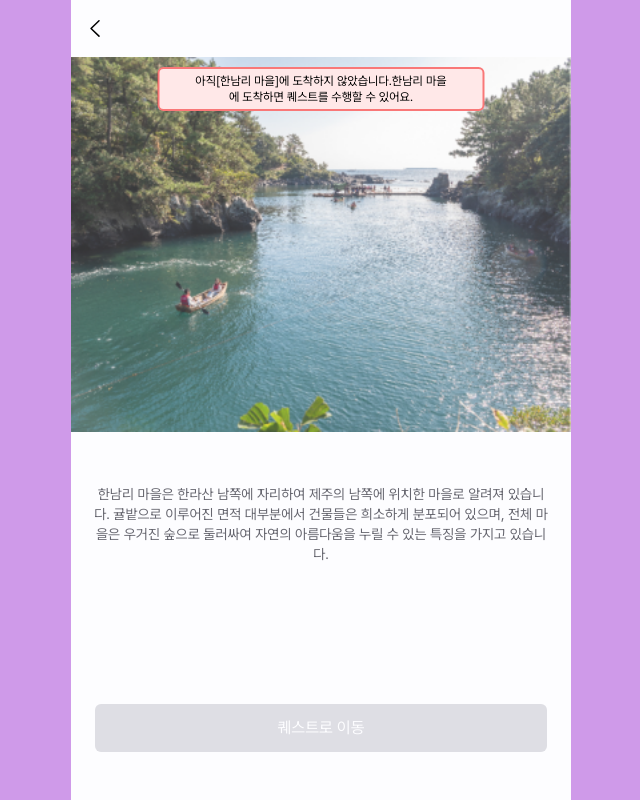
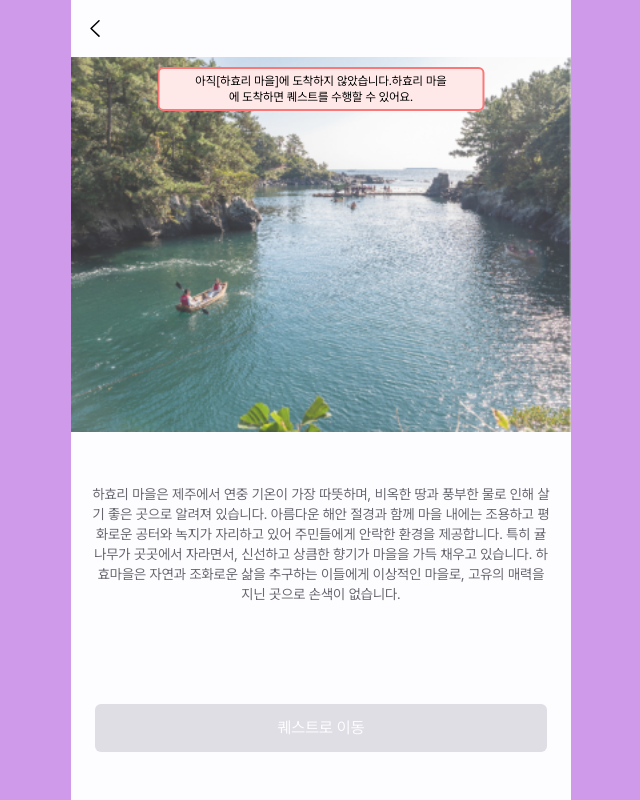
Before and after one commit to dorongee/frontend, a Next.js app in the folder frontend/: page /village/1 in a window 1280 px wide. Shown: the whole page, without its empty margins (319-959 px from the left). Built offline with nearby package versions, Linux system fonts and the light colour scheme; no server answers.

Commit message:
chore: 마을 Id 값 수정

```diff
--- a/frontend/src/app/village/[slug]/page.tsx
+++ b/frontend/src/app/village/[slug]/page.tsx
@@ -6,6 +6,7 @@ import arrowLeft from '/public/images/arrow-large-left.svg';
 import { useEffect, useState } from 'react';
 import { useRouter, useSearchParams } from 'next/navigation';
 import Loading from '../../../components/village/Loading';
+import { getUserName } from '../../util';
 
 type Props = {
   params: {
@@ -17,7 +18,7 @@ export default function VillageDetailPage({ params: { slug } }: Props) {
   const [isLoading, setIsLoading] = useState(true);
   const router = useRouter();
   const villageName = useSearchParams().get('name');
-
+  const userName = getUserName();
   useEffect(() => {
     setTimeout(() => setIsLoading(false), 3000);
   }, []);
@@ -33,7 +34,7 @@ export default function VillageDetailPage({ params: { slug } }: Props) {
         <h2 className="text-lg font-bold">{villageName}</h2>
         <div className="w-[24px]"></div>
       </div>
-      <VillageDetailContainer villageId={Number(slug)} />
+      <VillageDetailContainer villageId={Number(slug)} userName={userName} />
     </section>
   );
 }
--- a/frontend/src/components/tour/StartButton.tsx
+++ b/frontend/src/components/tour/StartButton.tsx
@@ -1,4 +1,3 @@
-import { type } from 'os';
 import Button from '../Button';
 
 function StartButton({ type }: { type: 'start' | 'complete' | 'check' }) {
@@ -18,7 +17,7 @@ function StartButton({ type }: { type: 'start' | 'complete' | 'check' }) {
     <div className="w-[76px] py-[16px]">
       <Button
         isAvailable={type !== 'complete'}
-        className={`flex items-center justify-center p-[8px] ${className[type]} bg-dorong-primary-main`}
+        className={`flex items-center justify-center p-[8px] ${className[type]}`}
       >
         {text[type]}
       </Button>
--- a/frontend/src/components/tour/UserItem.tsx
+++ b/frontend/src/components/tour/UserItem.tsx
@@ -10,7 +10,7 @@ function UserItemList({ item }: UserItemListProps) {
       <div className="w-[60px] h-[60px] rounded-[4px] bg-[#FBF4FF]">
         {item && (
           <Image
-            src={item ? `/images/item-${item + 1}.png` : ''}
+            src={item ? `/images/item-${item}.png` : ''}
             alt="item"
             width={60}
             height={60}
--- a/frontend/src/components/tour/VilligeCard.tsx
+++ b/frontend/src/components/tour/VilligeCard.tsx
@@ -20,7 +20,7 @@ function VilligeCard({ village, toggleStart, userItems }: VillageCardProps) {
     <div className="flex px-[12px] justify-between items-center h-[70px] bg-dorong-white rounded-[10px] shadow-[0_2px_10px_0px_rgba(0,0,0,0.07)]">
       <div className="flex gap-[16px]">
         <Image
-          src={`/images/village-${village.id + 1}.png`}
+          src={`/images/village-${village.id}.png`}
           alt={village.name}
           width={85}
           height={65}
--- a/frontend/src/components/village/VillageDetailContainer.tsx
+++ b/frontend/src/components/village/VillageDetailContainer.tsx
@@ -14,27 +14,26 @@ import Reward from './Reward';
 
 type Props = {
   villageId: number;
+  userName: string;
 };
 
-export default function VillageDetailContainer({ villageId }: Props) {
+export default function VillageDetailContainer({ villageId, userName }: Props) {
   const [step, setStep] = useState<number>(1);
 
   const [isClosed, setIsClosed] = useState(false);
 
   const router = useRouter();
   const pos = useContext(PositionContext);
-  const village = VILLAGE_INFO[villageId];
+  const [village] = VILLAGE_INFO.filter((village) => village.id === villageId);
 
   useEffect(() => {
-    if (!village) return;
-
     const distance = checkVillageDistance({
       my_lat: pos.latitude,
       my_lon: pos.longitude,
       village_lat: Number(village.latitude),
       village_lon: Number(village.longitude),
     });
-    setIsClosed(distance <= Number(village.radius) * 5);
+    setIsClosed(distance <= Number(village.radius) || userName === '도롱이');
   }, [village]);
 
   useEffect(() => {
@@ -81,8 +80,8 @@ export default function VillageDetailContainer({ villageId }: Props) {
             </section>
           ),
           2: <Mission setStep={setStep} />,
-          3: <Quiz setStep={setStep} villageId={villageId} />,
-          4: <Reward villageId={villageId} />,
+          3: <Quiz setStep={setStep} village={village} />,
+          4: <Reward village={village} />,
         }[step]
       }
     </section>
--- a/frontend/src/constants.ts
+++ b/frontend/src/constants.ts
@@ -114,9 +114,9 @@ export const SERVER_ADDRESS = '/api';
 export const VILLAGE_INFO = [
   {
     name: '하효리 마을',
-    id: 0,
+    id: 1,
     description:
-      '하효마을은 제주에서 연중 기온이 가장 따뜻하며, 비옥한 땅과 풍부한 물로 인해 살기 좋은 곳으로 알려져 있습니다. 아름다운 해안 절경과 함께 마을 내에는 조용하고 평화로운 공터와 녹지가 자리하고 있어 주민들에게 안락한 환경을 제공합니다. 특히 귤나무가 곳곳에서 자라면서, 신선하고 상큼한 향기가 마을을 가득 채우고 있습니다. 하효마을은 자연과 조화로운 삶을 추구하는 이들에게 이상적인 마을로, 고유의 매력을 지닌 곳으로 손색이 없습니다.',
+      '하효리 마을은 제주에서 연중 기온이 가장 따뜻하며, 비옥한 땅과 풍부한 물로 인해 살기 좋은 곳으로 알려져 있습니다. 아름다운 해안 절경과 함께 마을 내에는 조용하고 평화로운 공터와 녹지가 자리하고 있어 주민들에게 안락한 환경을 제공합니다. 특히 귤나무가 곳곳에서 자라면서, 신선하고 상큼한 향기가 마을을 가득 채우고 있습니다. 하효마을은 자연과 조화로운 삶을 추구하는 이들에게 이상적인 마을로, 고유의 매력을 지닌 곳으로 손색이 없습니다.',
     latitude: 33.2523893,
     longitude: 126.6205896,
     radius: 1.2,
@@ -127,7 +127,7 @@ export const VILLAGE_INFO = [
   },
   {
     name: '한남리 마을',
-    id: 1,
+    id: 2,
     description:
       '한남리 마을은 한라산 남쪽에 자리하여 제주의 남쪽에 위치한 마을로 알려져 있습니다. 귤밭으로 이루어진 면적 대부분에서 건물들은 희소하게 분포되어 있으며, 전체 마을은 우거진 숲으로 둘러싸여 자연의 아름다움을 누릴 수 있는 특징을 가지고 있습니다.',
     latitude: 33.3249337,
@@ -140,7 +140,7 @@ export const VILLAGE_INFO = [
   },
   {
     name: '신흥리 마을',
-    id: 2,
+    id: 3,
     description:
       '신흥리 마을은 제주에서 유명한 동백으로 알려진 곳으로, 오랜 전통을 가지고 있어 동백 씨앗을 활용해 기름을 추출하여 식용 및 미용 등 다양한 용도로 활용해 왔습니다. 마을을 가로지르는 한편의 산책길에는 300년이 넘는 역사를 자랑하는 토종 동백나무가 자리하고 있어 마을의 아름다움을 더욱 돋보이게 하고 있습니다.',
     latitude: 33.5443711,
@@ -153,7 +153,7 @@ export const VILLAGE_INFO = [
   },
   {
     name: '세화리 마을',
-    id: 3,
+    id: 4,
     description:
       '세화리 마을은 제주 동쪽에 위치하고 있으며, 에메랄드빛 바다가 눈에 띄는 곳으로 알려져 있습니다. 마을은 다랑쉬오름의 아름다운 풍경과 함께 조용한 편백 나무 숲 산책, 그리고 매력적인 세화 해변으로 유명합니다. 특히 해녀 탈의장 앞에서는 전통 해녀 삼춘들을 만날 수 있어 마을의 독특한 매력을 체험할 수 있는 장소로 손꼽힙니다.',
     latitude: 33.5206535,
@@ -166,7 +166,7 @@ export const VILLAGE_INFO = [
   },
   {
     name: '수산리 마을',
-    id: 4,
+    id: 5,
     description:
       '수산리 마을은 제주 북쪽에 위치한 마을로, 물매오름을 천천히 누비며 자연을 즐길 수 있는 곳으로 알려져 있습니다. 이 마을은 자연의 아름다움을 즐기기에 최적의 장소로, 특히 물매오름은 그 독특한 지형과 풍경으로 관광객들에게 힐링과 즐거움을 제공하고 있습니다.',
     latitude: 33.470987,
@@ -179,7 +179,7 @@ export const VILLAGE_INFO = [
   },
   {
     name: '의귀리 마을',
-    id: 5,
+    id: 6,
     description:
       '의귀리 마을은 넓은 목초지를 자랑하며 예로부터 말을 키우기에 이적한 환경을 제공하고 있습니다. 이 마을에서는 말을 타며 느긋하게 편백 숲을 거닐 수 있는데, 그 경험은 평화로운 자연 속에서의 휴식과 즐거움을 제공합니다.',
     latitude: 33.310076,
@@ -192,7 +192,7 @@ export const VILLAGE_INFO = [
   },
   {
     name: '호근동 마을',
-    id: 6,
+    id: 7,
     description:
       '호근동 마을은 제주 남쪽에 위치하며, 서귀포 구시가지와 신시가지 사이에 위치한 치유의 숲을 자랑합니다. 마을은 한라산의 자락을 감싸고 있어 바닷가에서 바라보는 백록담과 가까운 거리에 있는 계곡이 독특한 자연 경관을 제공합니다.',
     latitude: 33.270433,
@@ -205,7 +205,7 @@ export const VILLAGE_INFO = [
   },
   {
     name: '가시리 마을',
-    id: 7,
+    id: 8,
     description:
       '가시리 마을은 이름 그대로 시간을 더한다는 뜻을 담고 있으며, 이 마을은 드넓은 초원과 목초지, 억새와 유채꽃 군락지, 그리고 오름과 표선 바당의 아름다운 풍경을 자랑합니다. 마을 전체가 자연의 아름다움으로 가득하며, 특히 다양한 식물과 지형이 만들어내는 다채로운 풍경이 이곳을 독특하게 만들고 있습니다.',
     latitude: 33.3828211,
@@ -218,7 +218,7 @@ export const VILLAGE_INFO = [
   },
   {
     name: '신창리 마을',
-    id: 8,
+    id: 9,
     description:
       '신창리 마을은 제주 서쪽에 위치한 곳으로, 한적하면서도 아름다운 자연과 다양한 액티비티가 모여있는 특별한 곳입니다. 마을을 꾸미는 아름다운 노을과 함께 늘어선 풍차는 신창의 해안도로를 아름답게 장식하고 있습니다. 특히 풍차와 등대를 연결하는 싱게물공원의 다리는 이미 많은 이들에게 사랑받는 인생샷 명소로 자리 잡고 있습니다. 이곳은 지루할 틈 없는 활동과 아름다운 풍경이 어우러져 여행객들에게 특별한 경험을 제공하는 곳으로 알려져 있습니다.',
     latitude: 33.3454172,
@@ -231,7 +231,7 @@ export const VILLAGE_INFO = [
   },
   {
     name: '교래삼다수 마을',
-    id: 9,
+    id: 10,
     description:
       '교래삼다수 마을은 한라산쪽 중산간에 위치한 마을로, 목가적인 전원풍경이 특징이며 가족 단위의 관광객들에게 많이 찾아지고 있습니다. 이 마을은 국가지정 천연기념물로 알려진 산굼부리로 유명하며, 목장지대와 오름 등 넓은 임야지대가 펼쳐져 있습니다. 울창한 수림과 계곡, 오름 등이 어우러진 아름다운 경관을 자랑하며, 거주지와 근접한 유휴농지를 활용한 다양한 체험프로그램이 제공되고 있습니다. 이로써 교래삼다수 마을은 자연 속에서 휴식과 체험을 동시에 즐길 수 있는 곳으로 손색이 없습니다.',
     latitude: 33.4371621,
@@ -244,7 +244,7 @@ export const VILLAGE_INFO = [
   },
   {
     name: '김녕리 마을',
-    id: 10,
+    id: 11,
     description:
       '김녕리 마을은 해안가에 자리한 독특한 마을로, 제주도에서 드물게 하천이 없어 마을에 다리가 없는 특이한 지형을 자랑합니다. 그러나 김녕 주변에는 다양한 동굴이 분포되어 있고, 마을 여러 곳에서 용천수를 찾아볼 수 있습니다. 이로 인해 김녕리는 독특한 지형과 자연환경을 통해 많은 관광객들에게 매력적인 곳으로 손꼽히고 있습니다.',
     latitude: 33.5489326,
@@ -257,7 +257,7 @@ export const VILLAGE_INFO = [
   },
   {
     name: '무릉리 마을',
-    id: 11,
+    id: 12,
     description:
       '무릉리 마을은 제주도 서남쪽에 위치한 전형적인 농촌마을로, 비옥한 토양의 광활한 평야와 아름다운 곶자왈이 동네를 아름답게 감싸고 있는 곳입니다. 이 마을은 자연의 풍요로움과 평화로운 농촌 풍경을 특징으로 하고 있어 지역의 자연 환경과 농업 문화를 경험하고 싶어하는 이들에게 인기가 있습니다.',
     latitude: 33.2719978,
@@ -270,7 +270,7 @@ export const VILLAGE_INFO = [
   },
   {
     name: '저지리 마을',
-    id: 12,
+    id: 13,
     description:
       '저지리 마을은 제주 서쪽에 위치하며, 올레길 14-1 코스를 품고 있는 독특한 마을입니다. 이 마을은 봄, 여름, 가을, 겨울 각 계절마다 다른 매력을 선사하는 아름다운 곶자왈과 함께, 힐링을 위한 다양한 체험이 가능한 생각하는 정원, 그리고 예술인마을로 알려진 이색적인 공간까지 다양한 즐길거리를 제공합니다. 올레길을 따라 걷는 것이 제격인 이 마을은 독특한 자연환경과 예술적인 분위기가 어우러져 방문객들에게 특별한 경험을 선사하는 곳으로 알려져 있습니다.',
     latitude: 33.3272198,
```
Also changed, not shown: frontend/src/components/village/Quiz.tsx (+7 -10 lines), frontend/src/components/village/Reward.tsx (+5 -5 lines).
